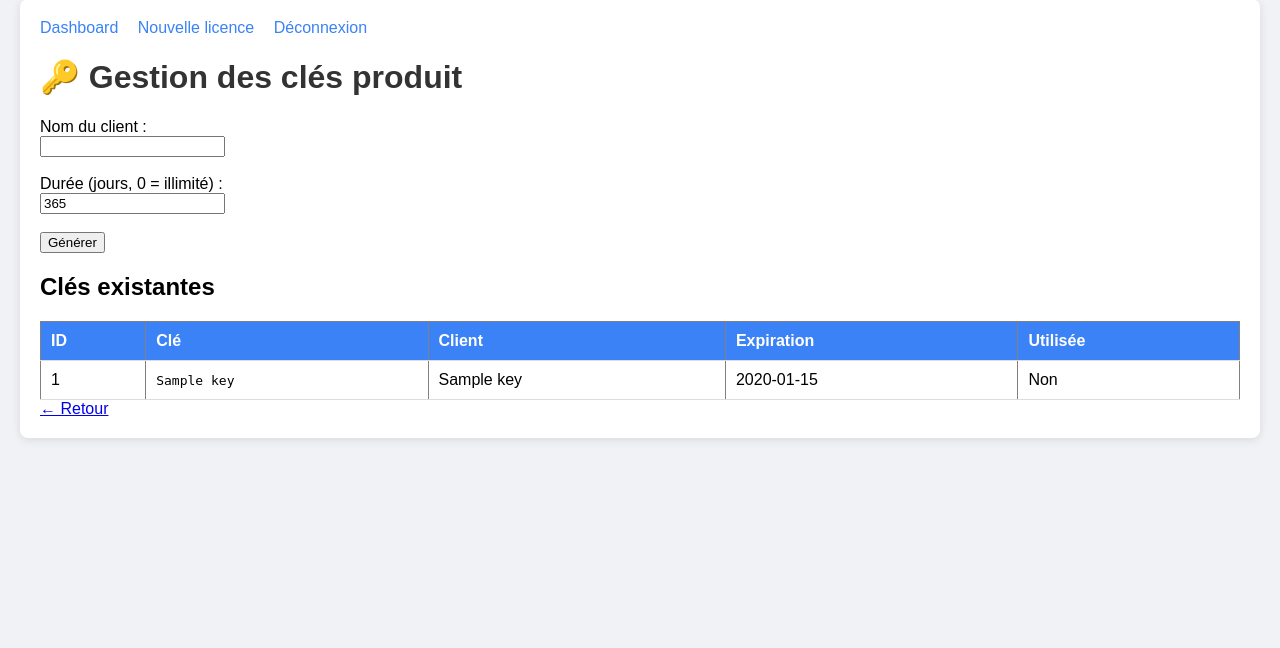
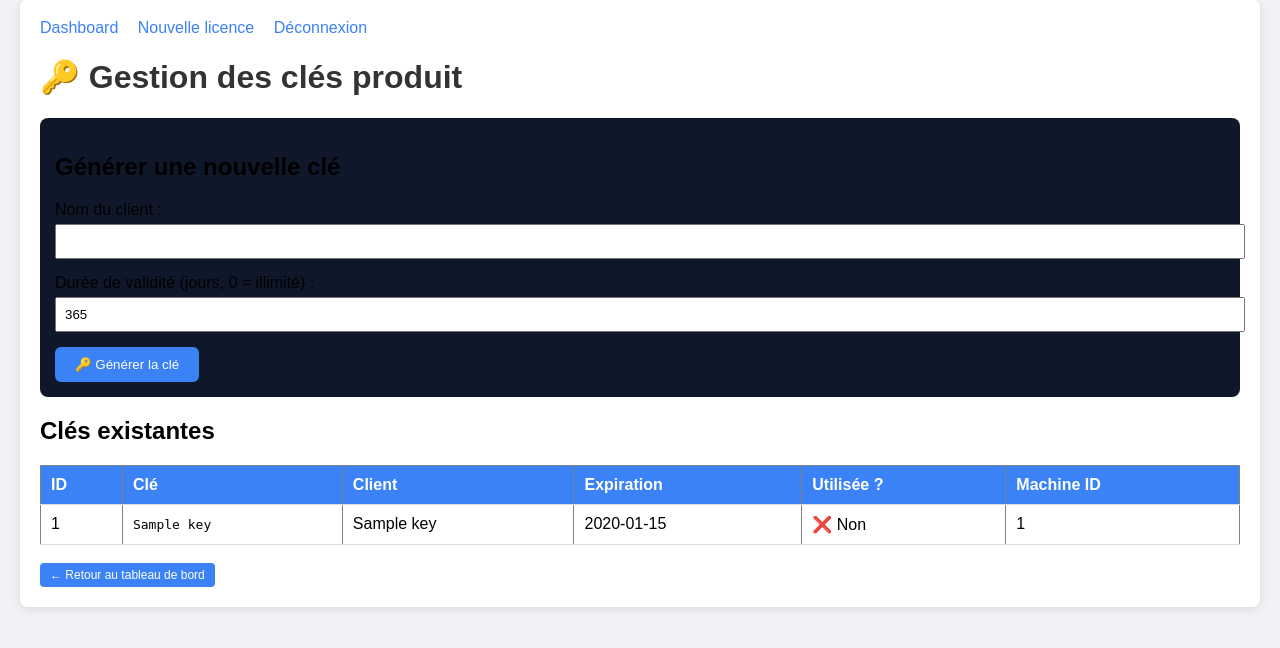
Before and after one commit to jbbicaba/license-api, a FastAPI app: template admin/templates/keys.html in a window 1280 px wide. Shown: the part 21-669 px from the top of the page. Run offline with FastAPI, Linux system fonts and the light colour scheme; the template is opened without the code that fills it: most values are stand-ins (such as "Sample title", 1, 10 or a date in 2020).

Commit message:
Correction formulaire POST pour génération de clés

```diff
--- a/admin/templates/keys.html
+++ b/admin/templates/keys.html
@@ -1,25 +1,38 @@
 {% extends "base.html" %}
 {% block content %}
 <h1>🔑 Gestion des clés produit</h1>
+
+<!-- Formulaire de génération (doit être en POST) -->
+<div style="background-color: #0f172a; padding: 15px; border-radius: 8px; margin-bottom: 20px;">
+    <h2>Générer une nouvelle clé</h2>
     <form method="post" action="/admin/generate_key">
         <label>Nom du client :</label><br>
-    <input type="text" name="customer_name" required><br><br>
-    <label>Durée (jours, 0 = illimité) :</label><br>
-    <input type="number" name="days_valid" value="365" min="0"><br><br>
-    <button type="submit">Générer</button>
+        <input type="text" name="customer_name" required style="width: 100%; padding: 8px; margin-top: 5px; margin-bottom: 15px;"><br>
+        <label>Durée de validité (jours, 0 = illimité) :</label><br>
+        <input type="number" name="days_valid" value="365" min="0" style="width: 100%; padding: 8px; margin-top: 5px; margin-bottom: 15px;"><br>
+        <button type="submit" style="background-color: #3b82f6; color: white; border: none; padding: 10px 20px; border-radius: 6px; cursor: pointer;">🔑 Générer la clé</button>
     </form>
+</div>
+
 <h2>Clés existantes</h2>
-<table border="1">
-    <tr><th>ID</th><th>Clé</th><th>Client</th><th>Expiration</th><th>Utilisée</th></tr>
+<table border="1" style="width: 100%; border-collapse: collapse;">
+    <thead>
+        <tr><th>ID</th><th>Clé</th><th>Client</th><th>Expiration</th><th>Utilisée ?</th><th>Machine ID</th></tr>
+    </thead>
+    <tbody>
         {% for k in keys %}
         <tr>
             <td>{{ k.id }}</td>
             <td><code>{{ k.key }}</code></td>
             <td>{{ k.customer_name }}</td>
             <td>{{ k.expires_at.strftime('%Y-%m-%d') if k.expires_at else 'Illimitée' }}</td>
-        <td>{{ 'Oui' if k.is_used else 'Non' }}</td>
+            <td>{{ '✅ Oui' if k.is_used else '❌ Non' }}</td>
+            <td>{{ k.used_by_machine_id if k.used_by_machine_id else '-' }}</td>
         </tr>
         {% endfor %}
+    </tbody>
 </table>
-<a href="/admin/dashboard">← Retour</a>
+
+<br>
+<a href="/admin/dashboard" class="btn">← Retour au tableau de bord</a>
 {% endblock %}
```
Lines whose indentation alone changed are shown as unchanged.
